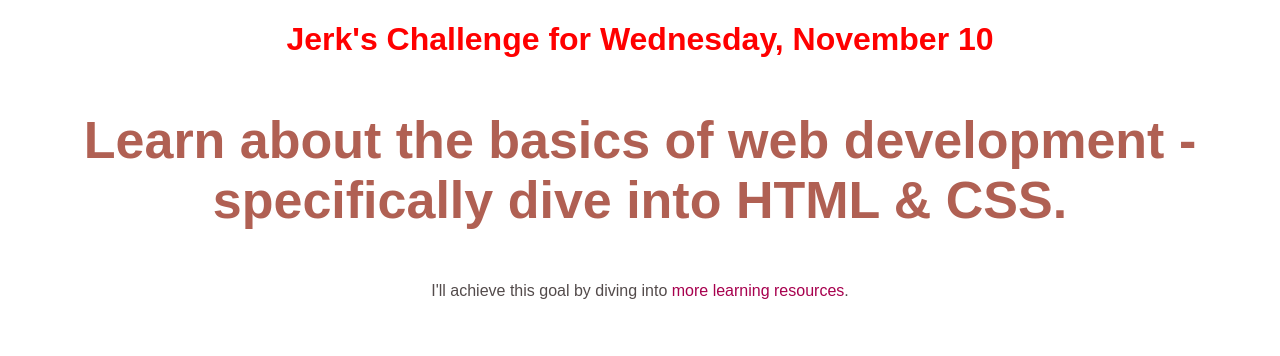
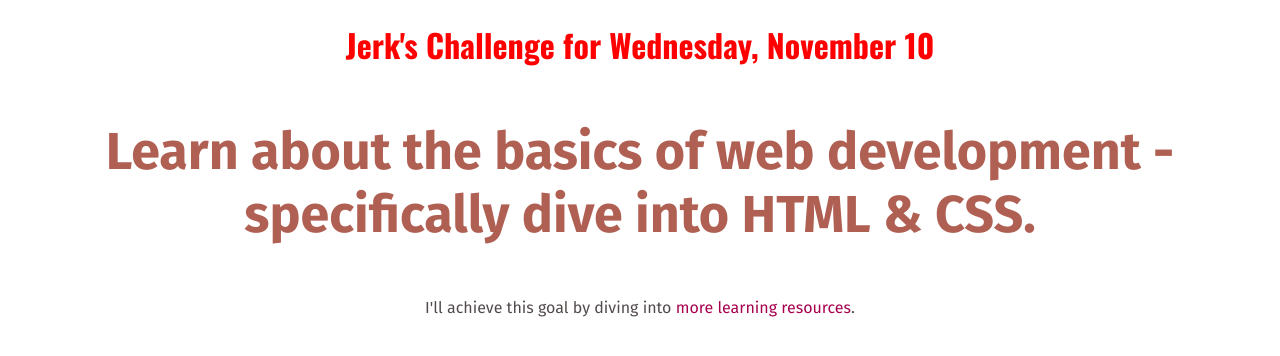
Before and after one commit to jecaps/100_days_of_code, a plain HTML site: page index.html in a window 1280 px wide. Drawn offline with nearby package versions, Linux system fonts and the light colour scheme.

Commit message:
39. Using other fonts from Google Fonts

```diff
--- a/daily-challenge.css
+++ b/daily-challenge.css
@@ -1,11 +1,11 @@
 h1 {
-  font-family: sans-serif;
+  font-family: "Oswald", sans-serif;
   text-align: center;
   color: #ff0000;
 }
 
 p {
-  font-family: sans-serif;
+  font-family: "Fira Sans", sans-serif;
   text-align: center;
   color: #534b4b;
 }
--- a/index.html
+++ b/index.html
@@ -6,8 +6,13 @@
   <meta http-equiv="X-UA-Compatible" content="IE=edge">
   <meta name="viewport" content="width=device-width, initial-scale=1.0">
   <title>My Daily Challenge</title>
+  <!-- CSS -->
   <link rel="stylesheet" href="daily-challenge.css" />
-</head>
+  <!-- Fonts -->
+  <link rel="preconnect" href="https://fonts.googleapis.com">
+  <link rel="preconnect" href="https://fonts.gstatic.com" crossorigin>
+  <link href="https://fonts.googleapis.com/css2?family=Fira+Sans:wght@400;700&family=Oswald:wght@700&display=swap"
+    rel="stylesheet">
 
 <body>
   <h1>
```
